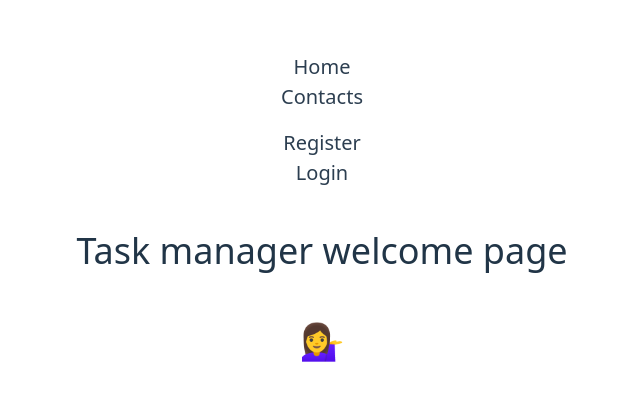
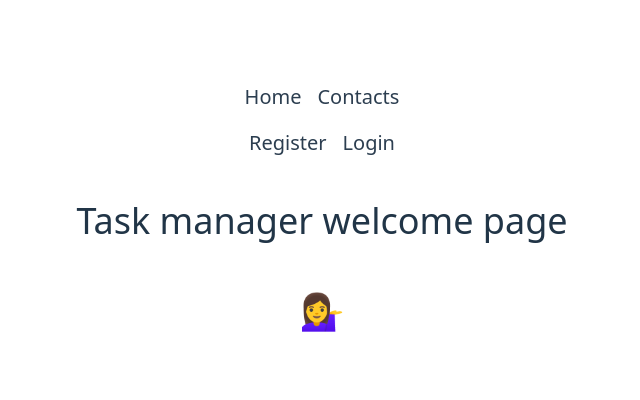
Before and after one commit to statsik/goit-react-hw-08, a React (Vite) app: page / in a window 1280 px wide. Shown: the part 190-590 px from the top of the page, without its empty margins (318-958 px from the left). Built offline with nearby package versions, Linux system fonts and the light colour scheme.

Commit message:
Commit-02

```diff
--- a/src/components/authnav/AuthNav.css
+++ b/src/components/authnav/AuthNav.css
@@ -1,7 +1,9 @@
 .authnav-container{
     display: flex;
-    flex-direction: column;
+    flex-direction: row;
     margin-top: 16px;
+    justify-content: center;
+    gap: 16px;
 }
 
 .navlink-part{
--- a/src/components/navigation/Navigation.css
+++ b/src/components/navigation/Navigation.css
@@ -1,6 +1,8 @@
 .nav{
     display: flex;
-    flex-direction: column;
+    flex-direction: row;
+    gap: 16px;
+    justify-content: center;
 }
 .navlink{
     font-size: 20px;
```
Also changed, not shown: src/components/navigation/Navigation.jsx (line endings or trailing spaces).
